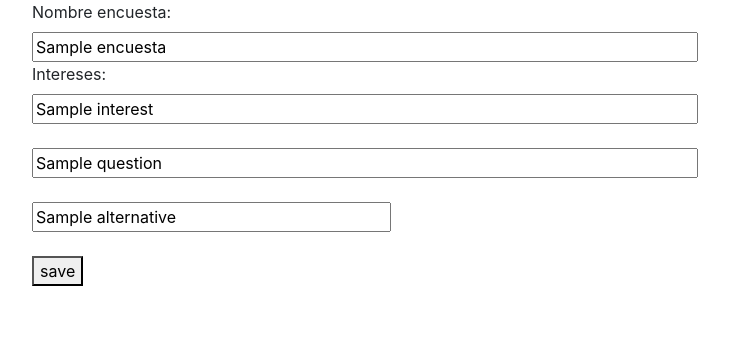
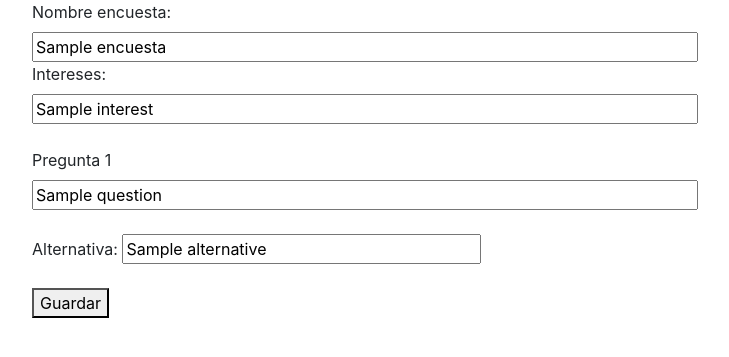
Before and after one commit to jorgejarai/encuestas, a Flask app: template templates/edit_surveydata.html in a window 1280 px wide. Shown: the part 56-413 px from the top of the page, without its empty margins (53-782 px from the left). Run offline with Flask 2, Linux system fonts and the light colour scheme; the template is opened without the code that fills it: most values are stand-ins (such as "Sample title", 1, 10 or a date in 2020); some libraries are stand-ins or nearby versions.

Commit message:
Agregué texto para indicar que es pregunta y qué es alternativa

```diff
--- a/templates/edit_surveydata.html
+++ b/templates/edit_surveydata.html
@@ -9,6 +9,7 @@
     <input type="text" id="interests" name="interests" size = "60" placeholder="Inserte intereses" value="{{encuesta.interests[0]}}"><br>
     <br>
     {% for i in range(0,num_q) %}
+    <label for="p{{ i }}">Pregunta {{i+1}}</label><br>
     <input
         type="text"
         name="p{{ i }}"
@@ -17,7 +18,7 @@
         value="{{encuesta.questions[i].label}}"
         /><br /><br />
         {% for j in range(0,num_a[i]) %}
-        <input
+        Alternativa: <input
             type="text"
             name="a{{ i }}-{{ j }}"
             size="30"
@@ -29,7 +30,7 @@
     {% endfor %}
 
     <button type="submit">
-        save
+        Guardar
     </button>
 </form>
 
```
Also changed, not shown: routes/edit_survey.py (+3 -5 lines).
